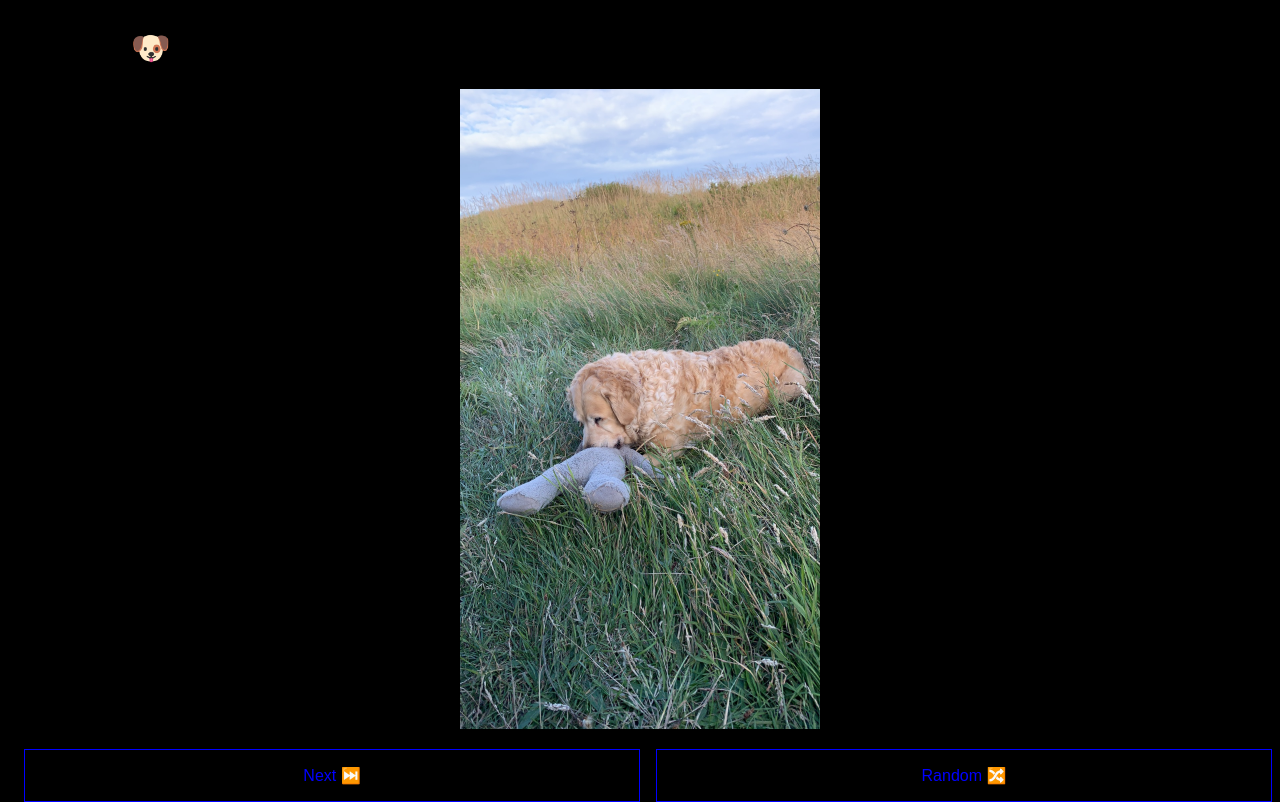
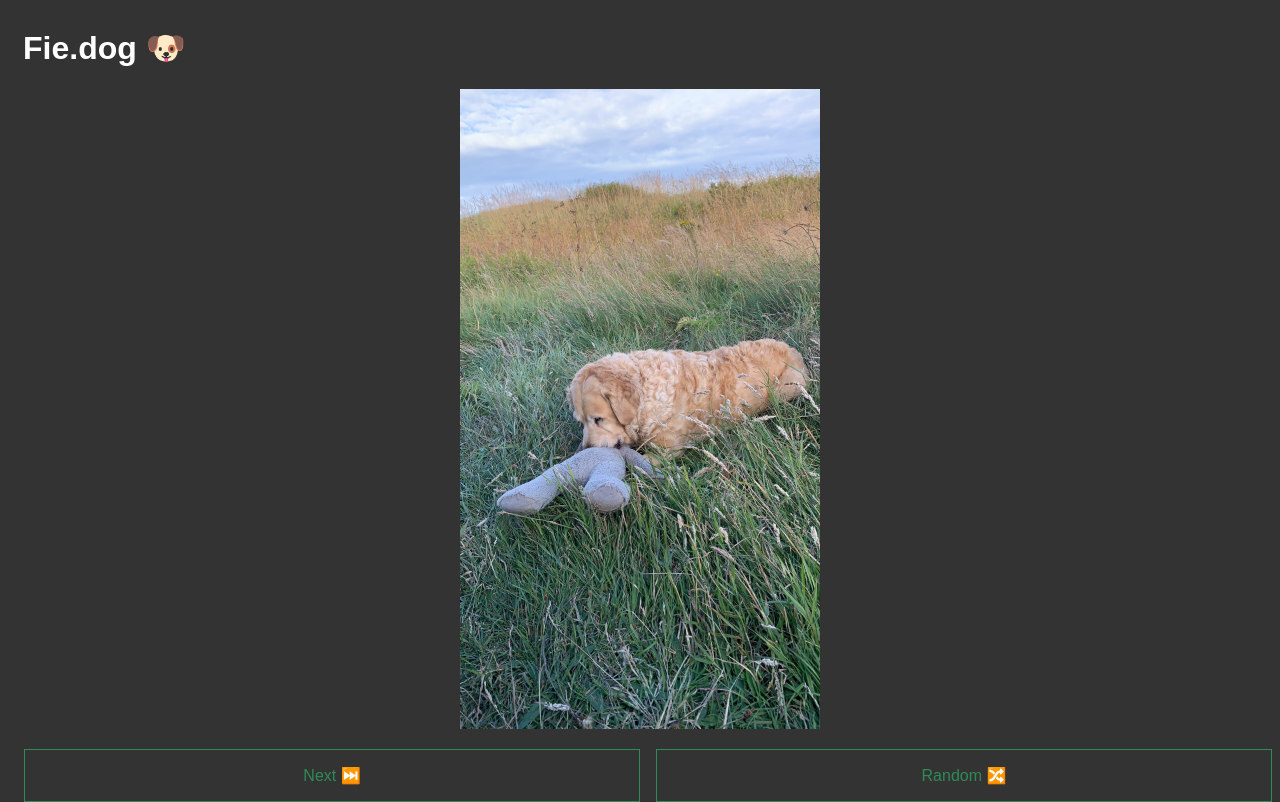
Before and after one commit to DanThrane/fie.dog, a plain HTML site: page index.html in a window 1280 px wide. Drawn offline with Linux system fonts and the dark colour scheme.

Commit message:
Update coloring for themes. Fix header colors. Margin

```diff
--- a/index.html
+++ b/index.html
@@ -8,6 +8,10 @@
     <title>Fie.dog</title>
     <style>
         @media (prefers-color-scheme: light) {
+            header {
+                color: black;
+            }
+
             :root {
                 --button-color: seagreen;
                 --main-bg-color: white;
@@ -15,9 +19,13 @@
         }
 
         @media (prefers-color-scheme: dark) {
+            header {
+                color: white;
+            }
+
             :root {
-                --button-color: blue;
-                --main-bg-color: black;
+                --button-color: seagreen;
+                --main-bg-color: #333;
             }
         }
 
@@ -58,6 +66,10 @@
 
         .media-btn:hover {
             transform: scale3d(1.01, 1.01, 1.01);
+        }
+
+        header {
+            margin-left: 15px;
         }
 
         .button-container {
```
